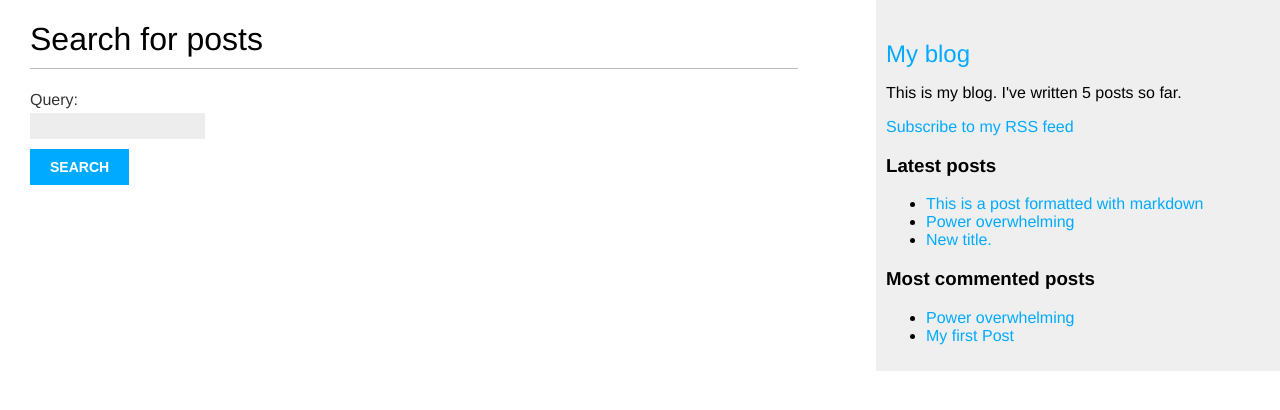
After one commit to josemariasosa/django-by-example, a Django app: page /blog/search/ in a window 1280 px wide. The commit adds this page. Shown: the top 410 px of the page. Run offline with Django 3.2, Linux system fonts and the light colour scheme; data comes from the database, SQL or seed files in the repository; both versions use the stored data as it was after the commit; parts of the project's set-up code (start-up, migrations or seed data) failed here and were passed over.

Commit message:
Chapter 3 done!

```diff
--- a/mysite/blog/forms.py
+++ b/mysite/blog/forms.py
@@ -12,3 +12,7 @@ class CommentForm(forms.ModelForm):
     class Meta:
         model = Comment
         fields = ('name', 'email', 'body')
+
+
+class SearchForm(forms.Form):
+    query = forms.CharField()
--- a/mysite/blog/templates/blog/base.html
+++ b/mysite/blog/templates/blog/base.html
@@ -1,4 +1,5 @@
 {% load static %}
+{% load blog_tags %}
 <!DOCTYPE html>
 <html>
 <head>
@@ -11,8 +12,23 @@
     {% endblock %}
   </div>
   <div id="sidebar">
-    <h2>My blog</h2>
-    <p>This is my blog.</p>
+    <a href="{% url "blog:post_list" %}"><h2>My blog</h2></a>
+    <p>This is my blog. I've written {% total_posts %} posts so far.</p>
+    <p><a href="{% url "blog:post_feed" %}">Subscribe to my RSS feed</a></p>
+    <h3>Latest posts</h3>
+    {% show_latest_posts 3 %}
+    <h3>Most commented posts</h3>
+    {% get_most_commented_posts 2 as most_commented_posts %}
+    <ul>
+      {% for post in most_commented_posts %}
+        <li>
+          <a href="{{ post.get_absolute_url }}">{{ post.title }}</a>
+        </li>
+      {% endfor %}
+    </ul>
   </div>
 </body>
 </html>
+  </div>
+</body>
+</html>
--- a/mysite/blog/templates/blog/post/detail.html
+++ b/mysite/blog/templates/blog/post/detail.html
@@ -1,4 +1,5 @@
 {% extends "blog/base.html" %}
+{% load blog_tags %}
 
 {% block title %}{{ post.title }}{% endblock %}
 
@@ -16,7 +17,7 @@
   <p class="date">
     Published {{ post.publish }} by {{ post.author }}
   </p>
-  {{ post.body|linebreaks }}
+  {{ post.body|markdown }}
   <p>
     <a href="{% url "blog:post_share" post.id %}">
       Share this post
--- /dev/null
+++ b/mysite/blog/templates/blog/post/latest_posts.html
@@ -0,0 +1,7 @@
+<ul>
+  {% for post in latest_posts %}
+    <li>
+      <a href="{{ post.get_absolute_url }}">{{ post.title }}</a>
+    </li>
+  {% endfor %}
+</ul>
--- a/mysite/blog/templates/blog/post/list.html
+++ b/mysite/blog/templates/blog/post/list.html
@@ -1,4 +1,5 @@
 {% extends "blog/base.html" %}
+{% load blog_tags %}
 
 {% block title %}My Blog{% endblock %}
 
@@ -25,7 +26,7 @@
     <p class="date">
       Published {{ post.publish }} by {{ post.author }}
     </p>
-    {{ post.body|truncatewords:30|linebreaks }}
+    {{ post.body|markdown|truncatewords_html:30 }}
   {% endfor %}
   {% include "pagination.html" with page=posts %}
 {% endblock %}
--- /dev/null
+++ b/mysite/blog/templates/blog/post/search.html
@@ -0,0 +1,28 @@
+{% extends "blog/base.html" %}
+{% load blog_tags %}
+
+{% block title %}Search{% endblock %}
+
+{% block content %}
+  {% if query %}
+    <h1>Posts containing "{{ query }}"</h1>
+    <h3>
+      {% with results.count as total_results %}
+          Found {{ total_results }} result{{ total_results|pluralize }}
+      {% endwith %}
+    </h3>
+    {% for post in results %}
+        <h4><a href="{{ post.get_absolute_url }}">{{ post.title }}</a></h4>
+        {{ post.body|markdown|truncatewords_html:5 }}
+    {% empty %}
+      <p>There are no results for your query.</p>
+    {% endfor %}
+    <p><a href="{% url "blog:post_search" %}">Search again</a></p>
+  {% else %}
+    <h1>Search for posts</h1>
+    <form method="get">
+      {{ form.as_p }}
+      <input type="submit" value="Search">
+    </form>
+  {% endif %}
+{% endblock %}
--- /dev/null
+++ b/mysite/blog/templatetags/blog_tags.py
@@ -0,0 +1,28 @@
+import markdown
+
+from django import template
+from ..models import Post
+from django.db.models import Count
+from django.utils.safestring import mark_safe
+
+register = template.Library()
+
+@register.simple_tag
+def total_posts():
+    return Post.published.count()
+
+
+@register.inclusion_tag('blog/post/latest_posts.html')
+def show_latest_posts(count=5):
+    latest_posts = Post.published.order_by('-publish')[:count]
+    return {'latest_posts': latest_posts}
+
+
+@register.simple_tag
+def get_most_commented_posts(count=5):
+    return (Post.published.annotate(total_comments=Count('comments'))
+                          .order_by('-total_comments')[:count])
+
+@register.filter(name='markdown')
+def markdown_format(text):
+    return mark_safe(markdown.markdown(text))
--- a/mysite/blog/urls.py
+++ b/mysite/blog/urls.py
@@ -1,5 +1,7 @@
 from django.urls import path
 from . import views
+from .feeds import LatestPostsFeed
+
 
 app_name = 'blog'
 urlpatterns = [
@@ -10,4 +12,6 @@ urlpatterns = [
          views.post_detail, name='post_detail'),
     path('<int:post_id>/share/', views.post_share, name='post_share'),
     path('tag/<slug:tag_slug>/', views.post_list, name='post_list_by_tag'),
+    path('feed/', LatestPostsFeed(), name='post_feed'),
+    path('search/', views.post_search, name='post_search'),
 ]
--- a/mysite/blog/views.py
+++ b/mysite/blog/views.py
@@ -1,11 +1,13 @@
 from django.shortcuts import render, get_object_or_404
-from .models import Post, Comment
-from .forms import EmailPostForm, CommentForm
 from django.core.paginator import Paginator, EmptyPage, PageNotAnInteger
 from django.core.mail import send_mail
 from django.views.generic import ListView
 from django.db.models import Count
+from django.contrib.postgres.search import SearchVector, SearchQuery, SearchRank
+from .models import Post, Comment
+from .forms import EmailPostForm, CommentForm, SearchForm
 from taggit.models import Tag
+
 
 class PostListView(ListView):
     queryset = Post.published.all()
@@ -92,3 +94,22 @@ def post_share(request, post_id):
         form = EmailPostForm()
     context = {'post': post, 'form': form, 'sent': sent}
     return render(request, 'blog/post/share.html', context)
+
+
+def post_search(request):
+    form = SearchForm()
+    query = None
+    results = []
+    if 'query' in request.GET:
+        form = SearchForm(request.GET)
+        if form.is_valid():
+            query = form.cleaned_data['query']
+            search_vector = SearchVector('title', 'body')
+            search_query = SearchQuery(query)
+            search_rank = SearchRank(search_vector, search_query)
+            results = (Post.published.annotate(search=search_vector,
+                                               rank=search_rank)
+                                     .filter(search=search_query)
+                                     .order_by('-rank'))
+    context = {'form': form, 'query': query, 'results': results}
+    return render(request, 'blog/post/search.html', context)
--- a/mysite/mysite/urls.py
+++ b/mysite/mysite/urls.py
@@ -13,10 +13,16 @@ Including another URLconf
     1. Import the include() function: from django.urls import include, path
     2. Add a URL to urlpatterns:  path('blog/', include('blog.urls'))
 """
+from django.urls import path, include
 from django.contrib import admin
-from django.urls import path, include
+from django.contrib.sitemaps.views import sitemap
+from blog.sitemaps import PostSitemap
+
+sitemaps = {'posts': PostSitemap}
 
 urlpatterns = [
     path('admin/', admin.site.urls),
     path('blog/', include('blog.urls', namespace='blog')),
+    path('sitemap.xml', sitemap, {'sitemaps': sitemaps},
+         name='django.contrib.sitemaps.views.sitemap'),
 ]
```
Also changed, not shown: mysite/blog/feeds.py (added, +19 -0 lines), mysite/blog/sitemaps.py (added, +13 -0 lines), mysite/mysite/settings.py (+12 -2 lines), requirements.txt (added, +7 -0 lines), README.md, mysite/blog/templatetags/__init__.py (added), mysite/db.sqlite3.
